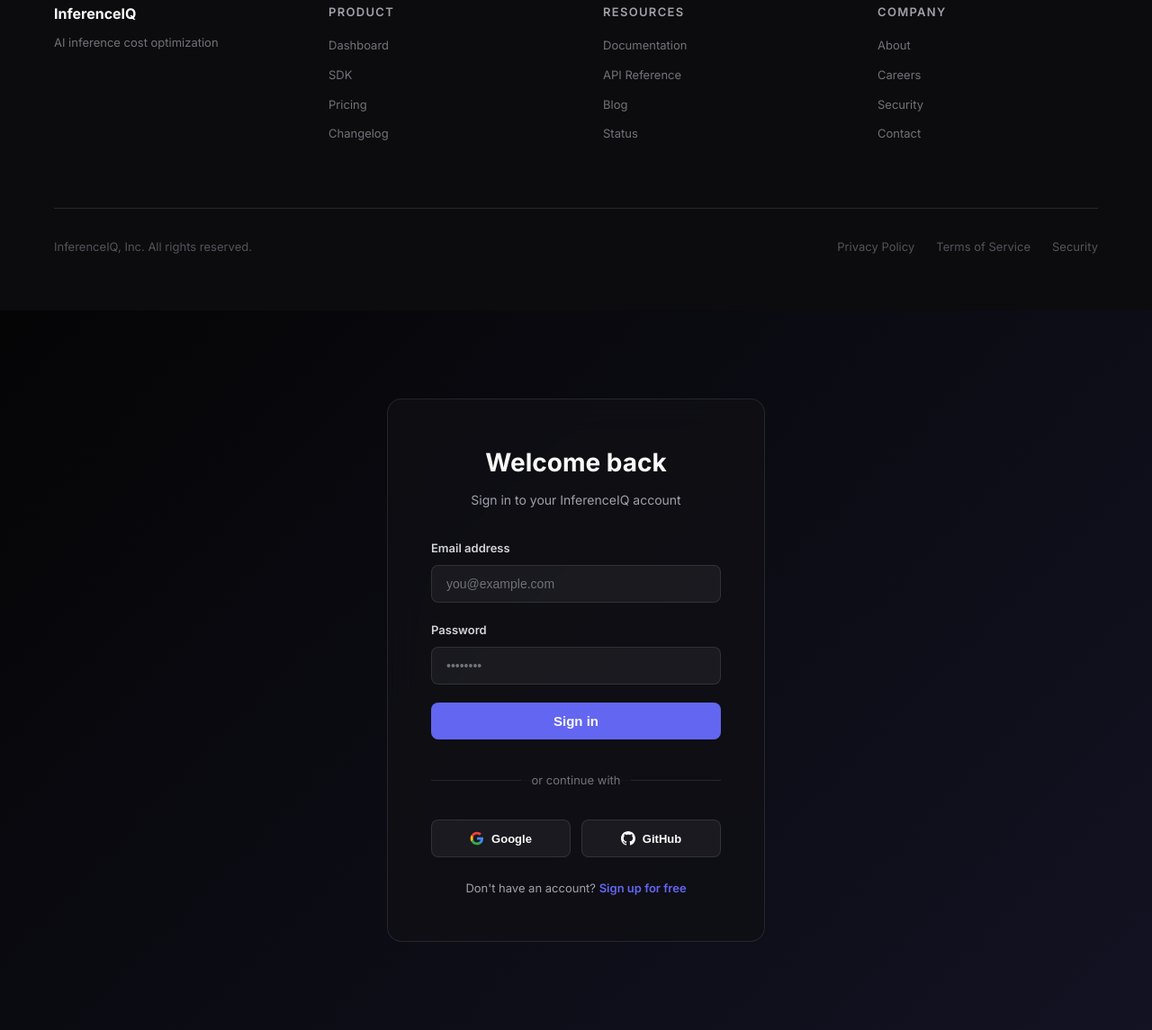
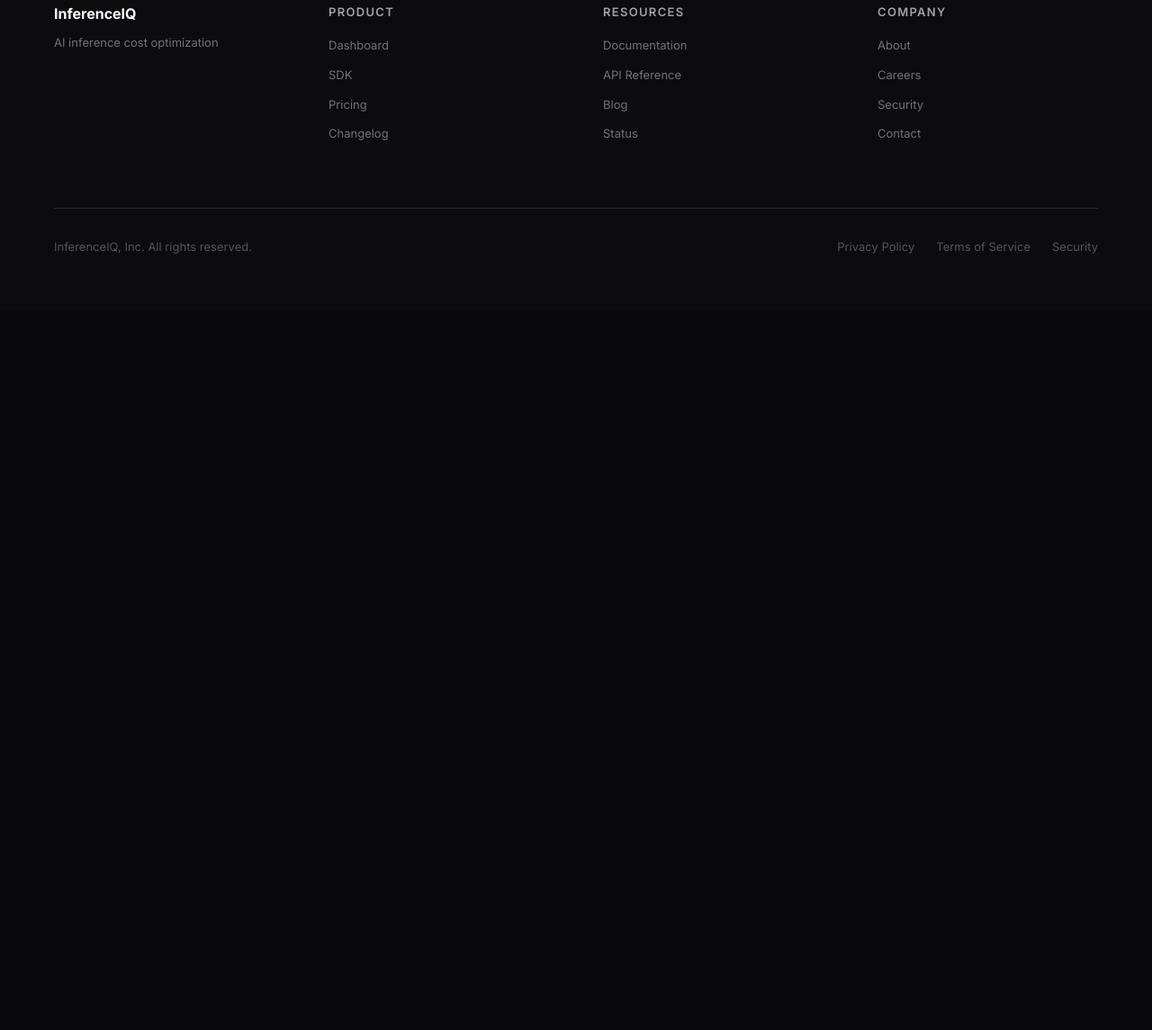
Before and after one commit to awh233/inferenceiq, a website: page dashboard/index.html in a window 1280 px wide. Shown: the part 6792-7937 px from the top of the page at 90% size. After the commit the page ends 7137 px from the top, so only its background shows below. Drawn offline with nearby package versions, Linux system fonts and the light colour scheme.

Commit message:
Fix screen isolation: login screen visible below landing page

```diff
--- a/dashboard/index.html
+++ b/dashboard/index.html
@@ -1085,7 +1085,7 @@
     /* LOGIN SCREEN */
     /* ============================================ */
 
-    .login-screen {
+    .login-screen.active {
       display: flex;
       align-items: center;
       justify-content: center;
```
Also changed, not shown: public/index.html (+1 -1 lines).
